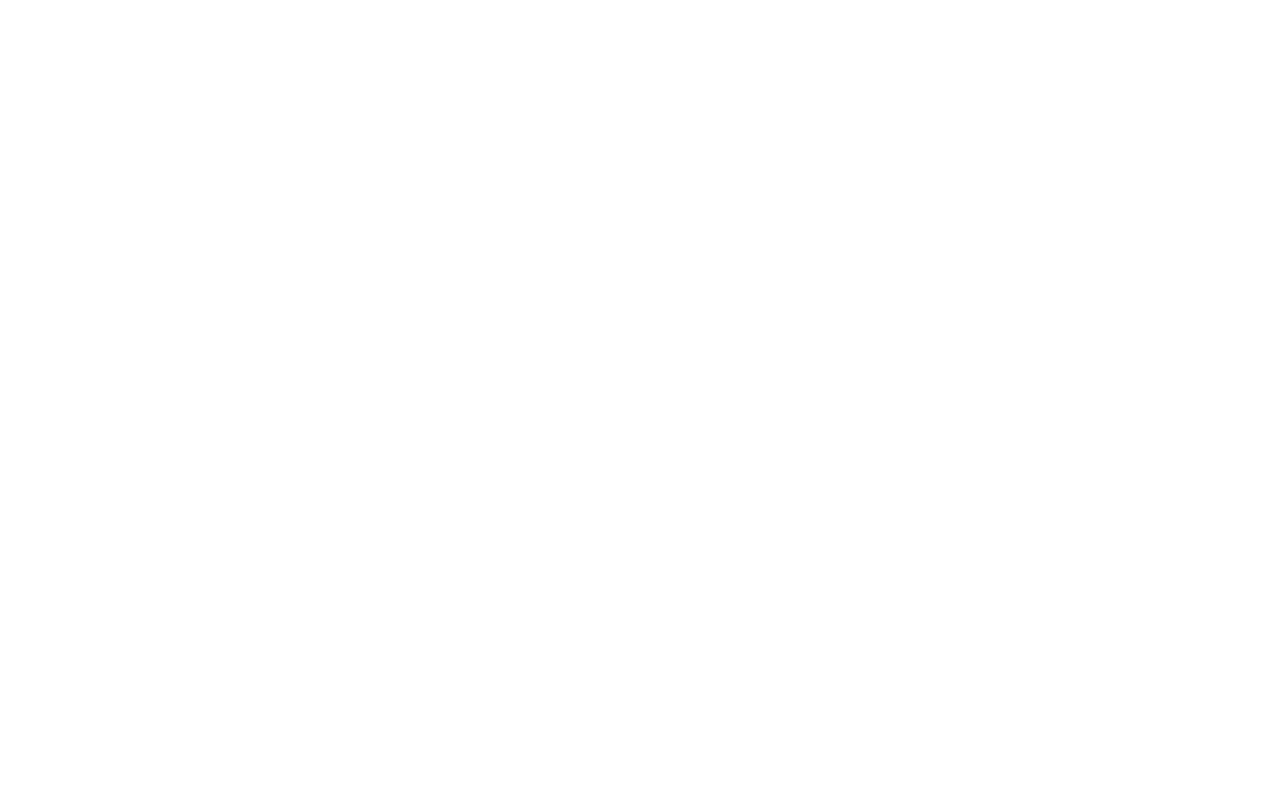
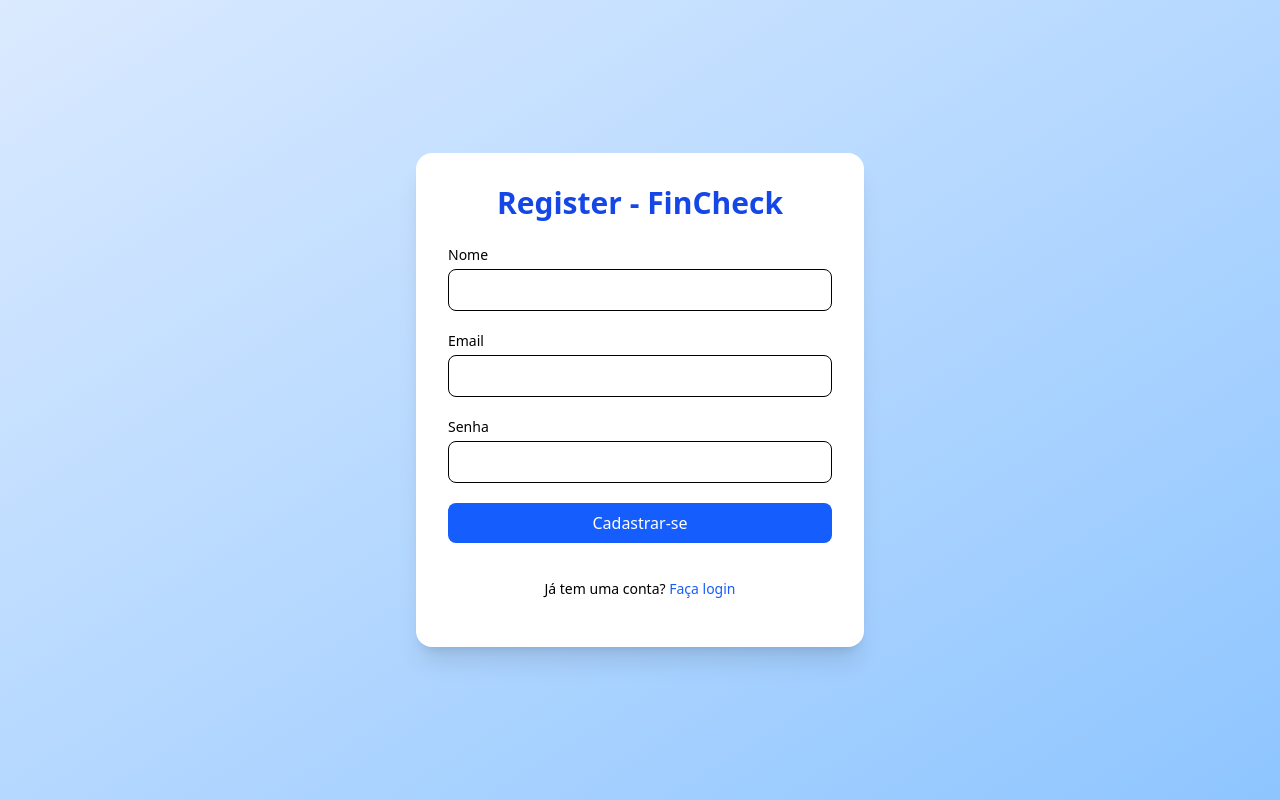
Before and after one commit to Eric6ix/Fincheck, a React (Vite) app in the folder fincheck-frontend/: page /register in a window 1280 px wide. Before the commit this address had no page. Built offline with nearby package versions, Linux system fonts and the light colour scheme.

Commit message:
feat: tela de cadastro funcional com validação e redirecionamento

```diff
--- a/fincheck-frontend/src/App.jsx
+++ b/fincheck-frontend/src/App.jsx
@@ -1,6 +1,7 @@
 import { BrowserRouter as Router, Routes, Route } from "react-router-dom";
-import Dashboard from "./pages/Dashboard";
+import Dashboard from "./pages/Dashboard.jsx";
 import Login from "./pages/Login";
+import Register from "./pages/Register.jsx"
 
 function App() {
   return (
@@ -8,6 +9,7 @@
       <Routes>
         <Route path="/" element={<Dashboard />} />
         <Route path="/login" element={<Login />} />
+        <Route path="/register" element={<Register />} />
       </Routes>
     </Router>
   );
--- a/fincheck-frontend/src/pages/Dashboard.jsx
+++ b/fincheck-frontend/src/pages/Dashboard.jsx
@@ -12,7 +12,7 @@
   useEffect(() => {
     const carregarTransacoes = async () => {
       try {
-        const dados = await fetchTransaction();
+        const dados = await fetchTransactions();
         setTransacoes(dados);
         calcularResumo(dados);
       } catch (err) {
--- a/fincheck-frontend/src/pages/Login.jsx
+++ b/fincheck-frontend/src/pages/Login.jsx
@@ -19,7 +19,7 @@
       const response = await axios.post("/auth/login", { email, password });
       const { token } = response.data;
       localStorage.setItem("token", token);
-      navigate("/dashboard");
+      navigate("/");
     } catch (err) {
       setError("Credenciais inválidas.");
     }
--- a/fincheck-frontend/src/pages/Register.jsx
+++ b/fincheck-frontend/src/pages/Register.jsx
@@ -0,0 +1,96 @@
+import React, { useState } from "react";
+import { useNavigate } from "react-router-dom";
+import axios from "../services/api";
+
+const Register = () => {
+  const navigate = useNavigate();
+  const [email, setEmail] = useState("");
+  const [password, setPassword] = useState("");
+  const [error, setError] = useState("");
+  const [name, setName] = useState("");
+
+  const handleRegister = async (e) => {
+    e.preventDefault();
+
+    if (!email || !password || !name) {
+      return setError("Preencha todos os campos.");
+    }
+
+    try {
+      const response = await axios.post("/auth/register", {
+        name,
+        email,
+        password,
+      });
+      const { token } = response.data;
+      localStorage.setItem("token", token);
+      navigate("/login");
+    } catch (err) {
+      setError("Credenciais inválidas.");
+    }
+  };
+
+  return (
+    <div className="min-h-screen flex items-center justify-center bg-gradient-to-br from-blue-100 to-blue-300 px-4">
+      <div className="bg-white p-8 rounded-2xl shadow-xl w-full max-w-md">
+        <h2 className="text-3xl font-bold text-center text-blue-700 mb-6">
+          Register - FinCheck
+        </h2>
+
+        {error && (
+          <p className="text-red-500 text-sm text-center mb-4">{error}</p>
+        )}
+
+        <form onSubmit={handleRegister} className="space-y-5">
+          <div>
+            <label className="block text-sm font-medium mb-1">Nome</label>
+            <input
+              type="text"
+              className="w-full px-4 py-2 border rounded-lg focus:outline-none focus:ring-2 focus:ring-blue-500"
+              value={name}
+              onChange={(e) => setName(e.target.value)}
+            />
+          </div>
+
+          <div>
+            <label className="block text-sm font-medium mb-1">Email</label>
+            <input
+              type="email"
+              className="w-full px-4 py-2 border rounded-lg focus:outline-none focus:ring-2 focus:ring-blue-500"
+              value={email}
+              onChange={(e) => setEmail(e.target.value)}
+            />
+          </div>
+
+          <div>
+            <label className="block text-sm font-medium mb-1">Senha</label>
+            <input
+              type="password"
+              className="w-full px-4 py-2 border rounded-lg focus:outline-none focus:ring-2 focus:ring-blue-500"
+              value={password}
+              onChange={(e) => setPassword(e.target.value)}
+            />
+          </div>
+
+          <button
+            type="submit"
+            className="w-full bg-blue-600 text-white py-2 rounded-lg hover:bg-blue-700 transition duration-300"
+          >
+            Cadastrar-se
+          </button>
+
+          <p className="text-sm text-center mt-4">
+            Já tem uma conta?{" "}
+            <a href="/login" className="text-blue-600 hover:underline">
+              Faça login
+            </a>
+          </p>
+        </form>
+
+        <p className="text-sm text-center mt-4"></p>
+      </div>
+    </div>
+  );
+};
+
+export default Register;
```
